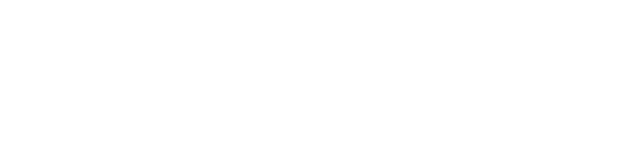
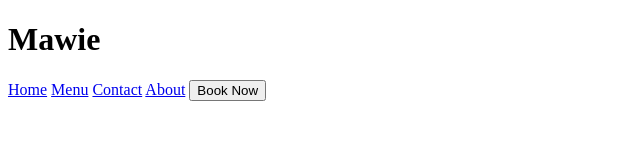
Before and after one commit to wisdomnotai/restaurant-landing-page, a plain HTML site: page src/index.html in a window 1280 px wide. Shown: the whole page, without its empty margins (0-640 px from the left). Drawn offline with Linux system fonts and the light colour scheme.

Commit message:
creating the header

```diff
--- a/src/index.html
+++ b/src/index.html
@@ -6,7 +6,17 @@
     <title>Resturant </title>
 </head>
 <body>
-
-
+    <header class="header">
+        <div class="top-nav">
+        <h1 class="heading">Mawie</h1>
+        <nav class="nav">
+            <a href="#" class="header-link">Home</a>
+            <a href="#" class="header-link">Menu</a>
+            <a href="#" class="header-link">Contact</a>
+            <a href="#" class="header-link">About</a>
+            <button class="header-btn">Book Now</button>
+        </nav>
+    </div>
+    </header>
 </body>
 </html>
```
